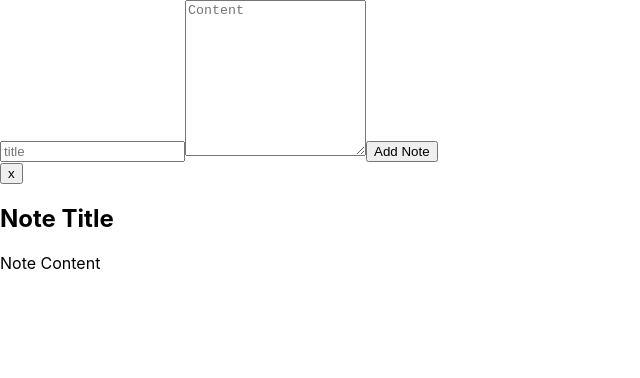
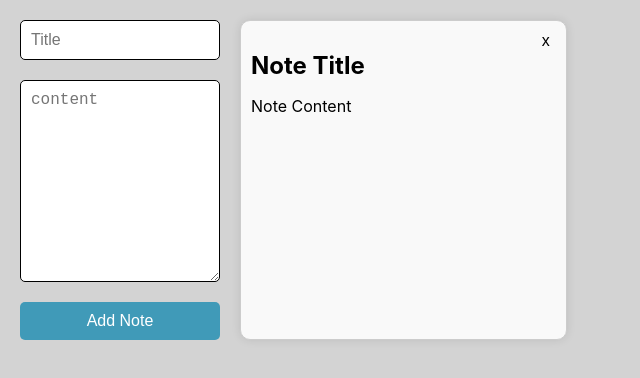
Before and after one commit to hSakunala/notes-app, a React (Create React App) app in the folder notes-app-ui/: page / in a window 1280 px wide. Shown: the top 378 px of the page, without its empty margins (0-640 px from the left). Built offline with nearby package versions, Linux system fonts and the light colour scheme.

Commit message:
basic styling

```diff
--- a/notes-app-ui/src/App.css
+++ b/notes-app-ui/src/App.css
@@ -1,38 +1,92 @@
-.App {
-  text-align: center;
+body {
+  margin: 20px;
+  background-color: lightgrey;
 }
 
-.App-logo {
-  height: 40vmin;
-  pointer-events: none;
+/* base style for mobile devices */
+.app-container {
+  grid-template-columns: 1fr;
 }
 
-@media (prefers-reduced-motion: no-preference) {
-  .App-logo {
-    animation: App-logo-spin infinite 20s linear;
+/* Style for screens wider than 600px */
+/* In grid-template-columns == 200px for the note title and content
+input and 1fr (the rest of the screen) for the note grid  */
+/* gab between the two columns of 20px */
+@media (min-width: 600px) {
+  .app-container {
+    display: grid;
+    grid-template-columns: 200px 1fr;
+    gap: 20px;
   }
 }
 
-.App-header {
-  background-color: #282c34;
-  min-height: 100vh;
+/* columns in note grid will be 250px each and will take up
+ the rest of the screen if necessary */
+/* rows will be 250px each and can go as high as the content allows*/
+.notes-grid {
+  display: grid;
+  grid-template-columns: repeat(auto-fill,
+      minmax(250px, 1fr));
+  grid-auto-rows: minmax(250px, auto);
+  gap: 20px;
+}
+
+/* elemts are stacked with column flex direction */
+.note-item {
   display: flex;
   flex-direction: column;
-  align-items: center;
-  justify-content: center;
-  font-size: calc(10px + 2vmin);
+  border: 1px solid #ccc;
+  padding: 10px;
+  border-radius: 10px;
+  background-color: #f9f9f9;
+  box-shadow: 0px 0px 10px rgba(0, 0, 0, 0.1);
+  cursor: pointer;
+}
+
+/* the notes header has the 'x' button, and the justify-content
+pushed it to the end of the block */
+.notes-header {
+  display: flex;
+  justify-content: flex-end;
+}
+
+.notes-header button {
+  font-size: 16px;
+  background: transparent;
+  border: none;
+  cursor: pointer;
+  max-width: fit-content;
+}
+
+/* the flex box for the note item handles the spacing */
+h2 {
+  margin: 0;
+}
+
+.note-form {
+  display: flex;
+  flex-direction: column;
+  gap: 20px;
+}
+
+textarea,
+input {
+  border-radius: 5px;
+  border: 1px solid black;
+  padding: 10px;
+  font-size: 16px;
+}
+
+.note-form button {
+  border-radius: 5px;
+  background-color: rgb(64, 154, 184);
+  border: none;
+  padding: 10px;
+  font-size: 16px;
   color: white;
 }
 
-.App-link {
-  color: #61dafb;
+.note-form button:hover {
+  background-color: rgb(106, 175, 198);
+  cursor: pointer;
 }
-
-@keyframes App-logo-spin {
-  from {
-    transform: rotate(0deg);
-  }
-  to {
-    transform: rotate(360deg);
-  }
-}
--- a/notes-app-ui/src/App.tsx
+++ b/notes-app-ui/src/App.tsx
@@ -5,11 +5,11 @@ const App = () => {
         <div className="app-container">
             <form className="note-form">
                 <input
-                    placeholder="title"
+                    placeholder="Title"
                     required
                 ></input>
                 <textarea
-                    placeholder="Content"
+                    placeholder="content"
                     rows={10}
                     required
                 ></textarea>
@@ -18,7 +18,7 @@ const App = () => {
                 </button>
             </form>
             <div className="notes-grid">
-                <div className="note_item">
+                <div className="note-item">
                     <div className="notes-header">
                         <button>x</button>
                     </div>
```
